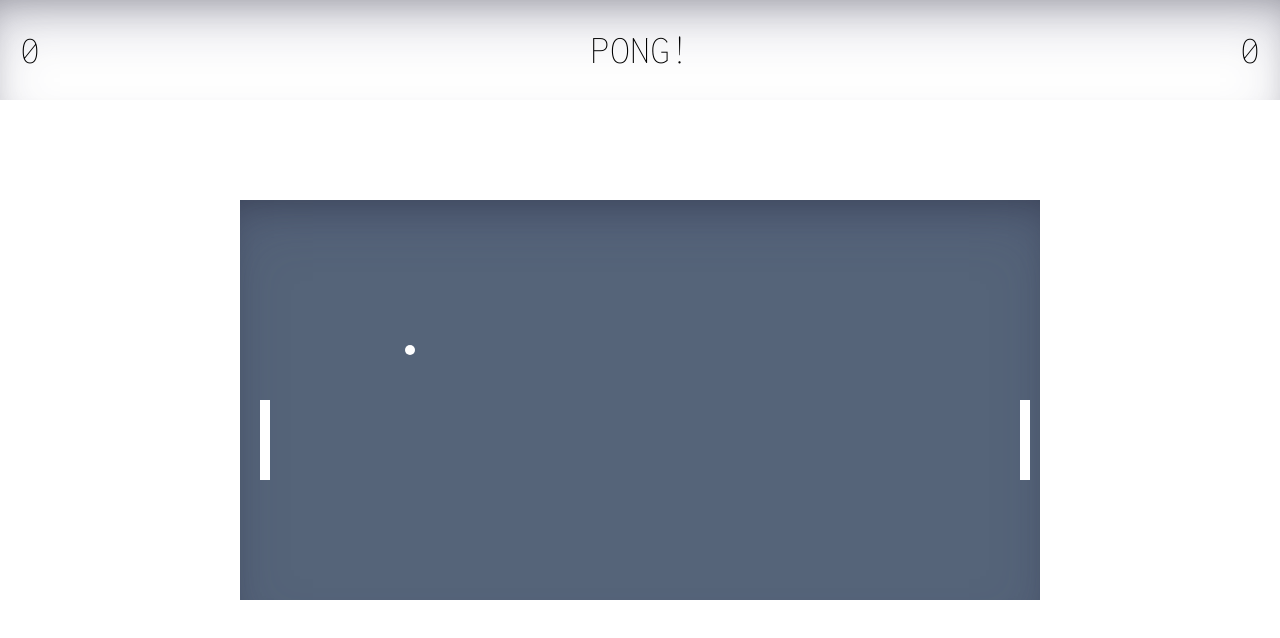
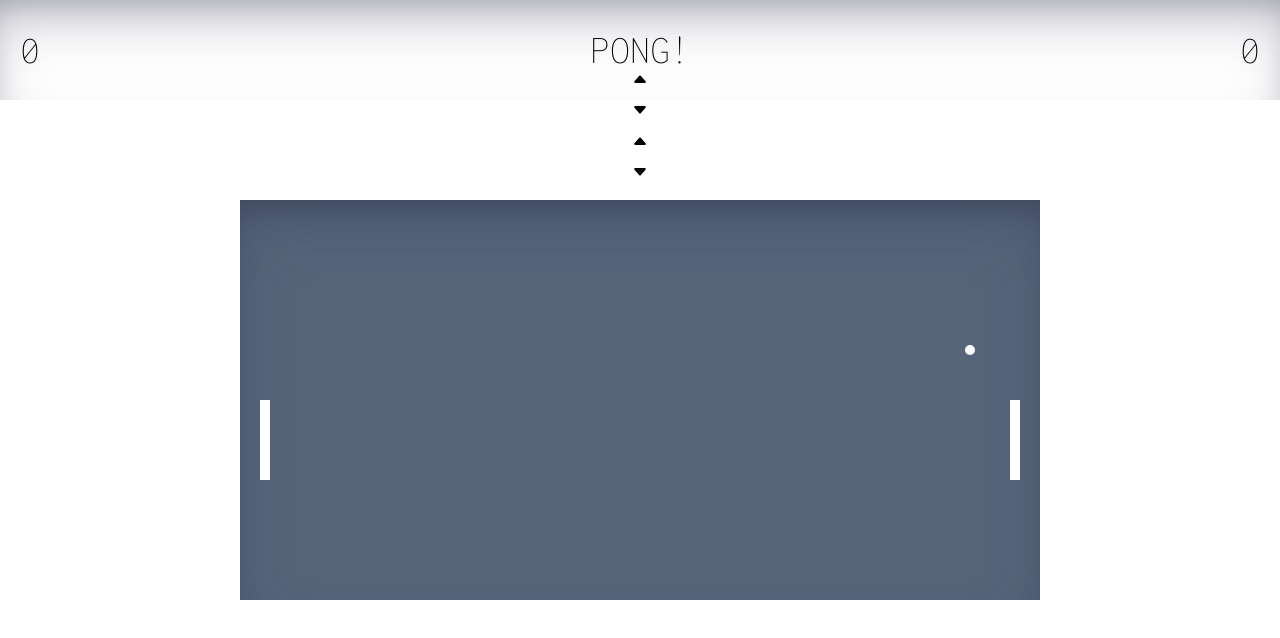
Before and after one commit to Aplha101/PONG, a plain HTML site: page index.html in a window 1280 px wide. Drawn offline with Linux system fonts and the light colour scheme.

Commit message:
controls

```diff
--- a/index.html
+++ b/index.html
@@ -22,6 +22,24 @@
   </div>
   <br>
     <canvas id="canvas">Canvas is not supported in yiur browser</canvas>
+    <br>
+    <br>
+    <div class="buttons">
+      <button id="p1up"><svg xmlns="http://www.w3.org/2000/svg" width="16" height="16" fill="currentColor" class="bi bi-caret-up-fill" viewBox="0 0 16 16">
+  <path d="m7.247 4.86-4.796 5.481c-.566.647-.106 1.659.753 1.659h9.592a1 1 0 0 0 .753-1.659l-4.796-5.48a1 1 0 0 0-1.506 0z"/>
+</svg></button>
+      <button id="p1down"><svg xmlns="http://www.w3.org/2000/svg" width="16" height="16" fill="currentColor" class="bi bi-caret-down-fill" viewBox="0 0 16 16">
+  <path d="M7.247 11.14 2.451 5.658C1.885 5.013 2.345 4 3.204 4h9.592a1 1 0 0 1 .753 1.659l-4.796 5.48a1 1 0 0 1-1.506 0z"/>
+</svg></button>
+      <br>
+
+      <button id="p2up"><svg xmlns="http://www.w3.org/2000/svg" width="16" height="16" fill="currentColor" class="bi bi-caret-up-fill" viewBox="0 0 16 16">
+  <path d="m7.247 4.86-4.796 5.481c-.566.647-.106 1.659.753 1.659h9.592a1 1 0 0 0 .753-1.659l-4.796-5.48a1 1 0 0 0-1.506 0z"/>
+</svg></button>
+      <button id="p2down"><svg xmlns="http://www.w3.org/2000/svg" width="16" height="16" fill="currentColor" class="bi bi-caret-down-fill" viewBox="0 0 16 16">
+  <path d="M7.247 11.14 2.451 5.658C1.885 5.013 2.345 4 3.204 4h9.592a1 1 0 0 1 .753 1.659l-4.796 5.48a1 1 0 0 1-1.506 0z"/>
+</svg></button>
+    </div>
   <script src="main.js"></script>
 </body>
 </html>
--- a/main.js
+++ b/main.js
@@ -45,7 +45,7 @@ class ball {
     this.x = x
     this.y = y
     this.color = color
-    this.xsp = 1
+    this.xsp = -1
     this.ysp = 1
   }
   draw() {
@@ -99,7 +99,7 @@ class ball {
 let Ball = new ball(area.width / 2, area.height / 2, "#fff")
 
 let Player1 = new paddle(20, area.height / 2)
-let Player2 = new paddle(area.width - 20, area.height / 2)
+let Player2 = new paddle(area.width - 30, area.height / 2)
 
 function clearAll() {
   ctx.clearRect(0, 0, area.width, area.height)
--- a/style.css
+++ b/style.css
@@ -11,7 +11,7 @@ html , body{
   margin:0;
   box-sizing:border-box;
 }
-div{
+.scores{
   display:flex;
   flex-direction:row;
   justify-content:space-between;
@@ -40,3 +40,12 @@ canvas{
   transform: translate(-50% , -50%);
   box-shadow: rgba(50, 50, 93, 0.25) 0px 30px 60px -12px inset, rgba(0, 0, 0, 0.3) 0px 18px 36px -18px inset;
 }
+button{
+  padding-bottom:10px;
+  border:none;
+  height:100%;
+  outline:none;
+  width:100%;
+  background: transparent;
+text-align: center;
+}
```
